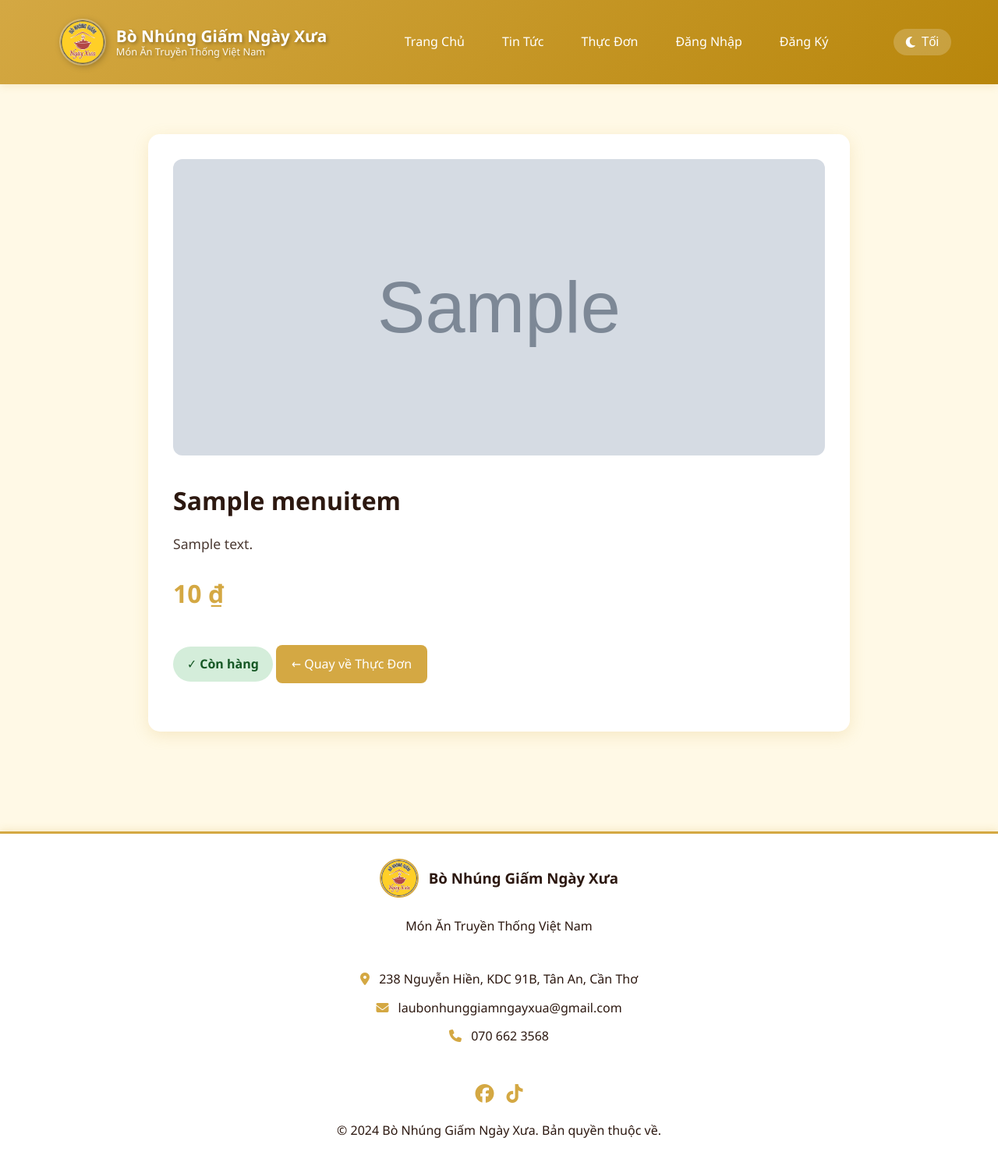
After one commit to Alexng0609/restaurant_website, a Django app: page /menu/item/1/ in a window 1280 px wide. The commit adds this page. Shown: the whole page at 78% size. Run offline with Django 4.2, Linux system fonts and the light colour scheme; tables that the repository leaves empty hold one stand-in row (values such as "Sample post"); grey boxes marked "Sample" are stand-in pictures; some libraries are stand-ins or nearby versions.

Commit message:
menu items clickable

```diff
--- /dev/null
+++ b/restaurant/templates/menu_item_detail.html
@@ -0,0 +1,113 @@
+{% extends 'base.html' %}
+{% load static %}
+{% load custom_filters %}
+
+{% block title %}{{ item.name }} - Chi Tiết Món{% endblock %}
+
+{% block content %}
+
+<style>
+    .detail-container {
+        max-width: 900px;
+        margin: 2rem auto;
+        background: var(--card-bg);
+        padding: 2rem;
+        border-radius: 15px;
+        box-shadow: 0 5px 20px var(--shadow);
+    }
+
+    .detail-image {
+        width: 100%;
+        height: 380px;
+        border-radius: 12px;
+        overflow: hidden;
+        margin-bottom: 2rem;
+    }
+
+    .detail-image img {
+        width: 100%;
+        height: 100%;
+        object-fit: cover;
+    }
+
+    .detail-title {
+        font-size: 2rem;
+        font-weight: bold;
+        color: var(--text-color);
+        margin-bottom: 1rem;
+    }
+
+    .detail-desc {
+        font-size: 1.1rem;
+        color: var(--text-color);
+        opacity: 0.85;
+        line-height: 1.6;
+        margin-bottom: 1.5rem;
+    }
+
+    .detail-price {
+        font-size: 2rem;
+        font-weight: bold;
+        color: #D4A843;
+        margin-bottom: 1.5rem;
+    }
+
+    .availability {
+        padding: 10px 18px;
+        border-radius: 25px;
+        font-weight: bold;
+        display: inline-block;
+        margin-bottom: 2rem;
+    }
+
+    .available {
+        background: #d4edda;
+        color: #155724;
+    }
+
+    .unavailable {
+        background: #f8d7da;
+        color: #721c24;
+    }
+
+    .back-btn {
+        display: inline-block;
+        margin-top: 1rem;
+        padding: 12px 20px;
+        background: var(--primary-color);
+        color: white;
+        border-radius: 8px;
+        text-decoration: none;
+        transition: 0.3s;
+    }
+
+    .back-btn:hover {
+        background: var(--secondary-color);
+    }
+</style>
+
+<div class="detail-container">
+
+    <div class="detail-image">
+        {% if item.image %}
+        <img src="{{ item.image.url }}" alt="{{ item.name }}">
+        {% else %}
+        <div style="height:100%; display:flex; align-items:center; justify-content:center; font-size:5rem; opacity:0.3;">🍜</div>
+        {% endif %}
+    </div>
+
+    <h1 class="detail-title">{{ item.name }}</h1>
+
+    <p class="detail-desc">{{ item.description }}</p>
+
+    <div class="detail-price">{{ item.price|vnd_format }} ₫</div>
+
+    <div class="availability {% if item.is_available %}available{% else %}unavailable{% endif %}">
+        {% if item.is_available %}✓ Còn hàng{% else %}✗ Hết hàng{% endif %}
+    </div>
+
+    <a href="{% url 'menu' %}" class="back-btn">← Quay về Thực Đơn</a>
+
+</div>
+
+{% endblock %}
--- a/restaurant/views.py
+++ b/restaurant/views.py
@@ -24,6 +24,8 @@ from django.db import models
 import json
 from django.contrib.auth.models import User
 from .forms import CustomSignupForm
+from django.shortcuts import render, get_object_or_404
+from .models import MenuItem
 
 
 def index(request):
@@ -79,6 +81,11 @@ def menu(request):
         "selected_category": selected_category,
     }
     return render(request, "menu.html", context)
+
+
+def menu_item_detail(request, item_id):
+    item = get_object_or_404(MenuItem, id=item_id)
+    return render(request, "menu_item_detail.html", {"item": item})
 
 
 @login_required
```
Also changed, not shown: restaurant/templates/menu.html (+44 -9 lines).
